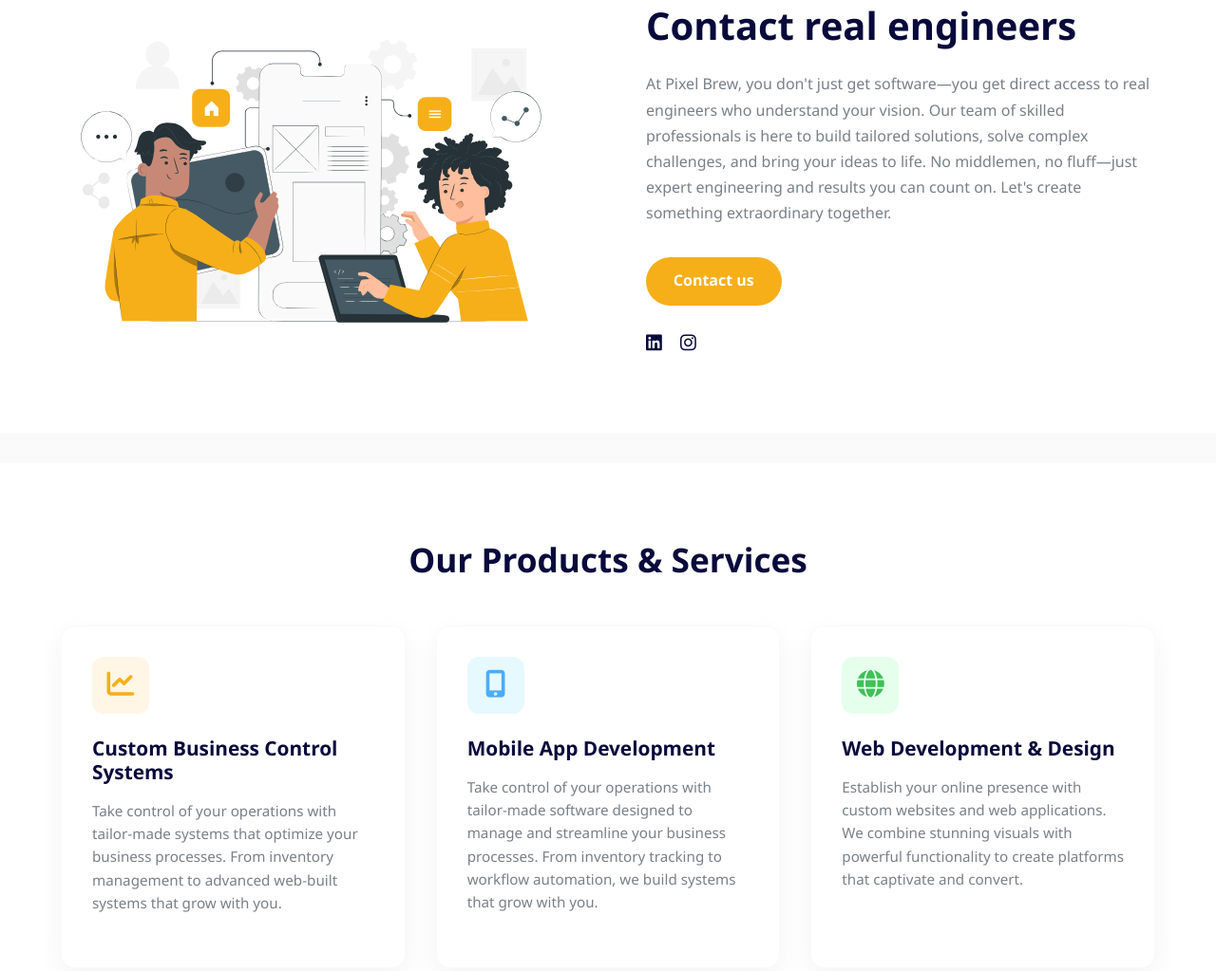
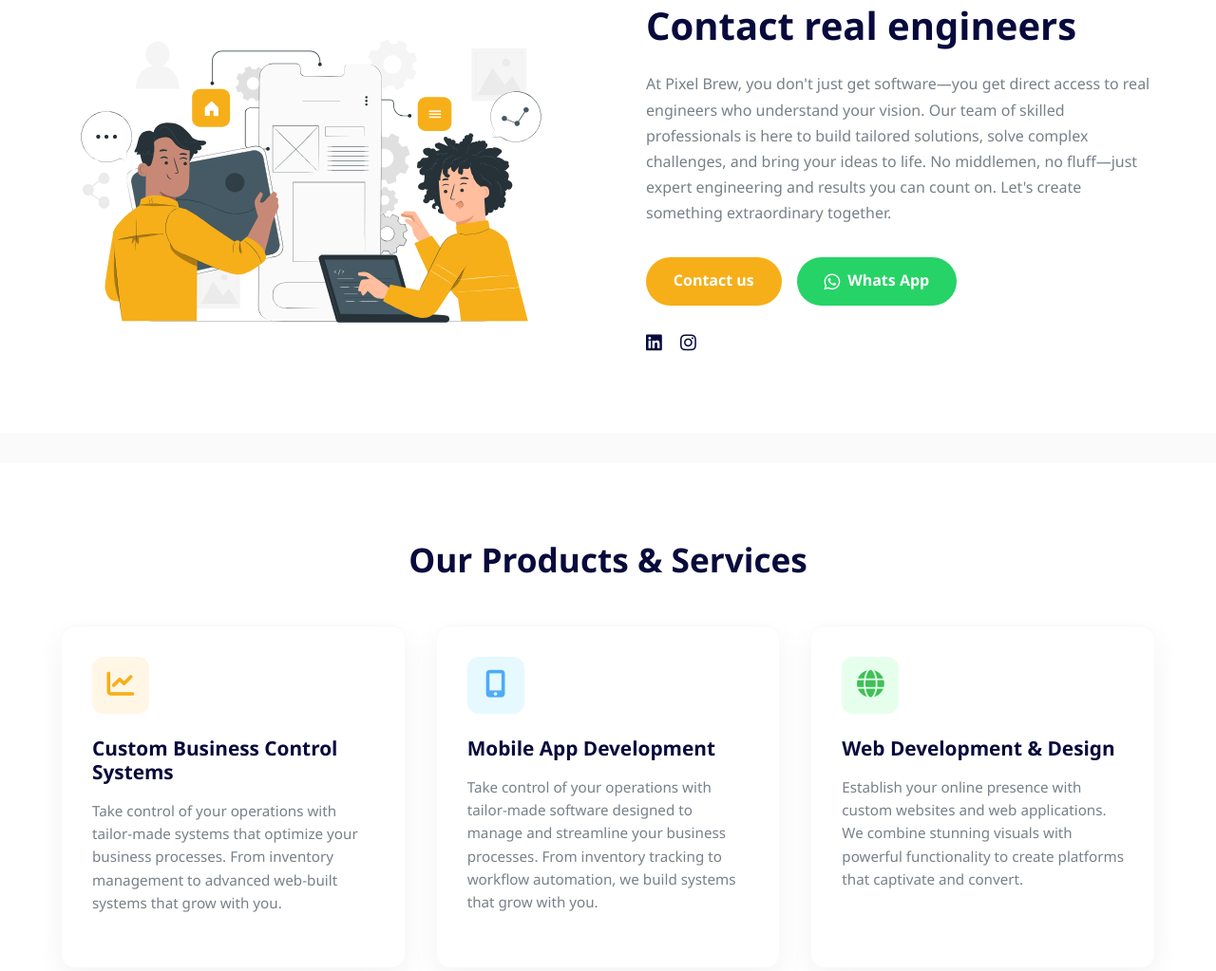
Before and after one commit to Manudev24/pixel_brew_langing_page, a plain HTML site: page index.html in a window 1280 px wide. Shown: the part 894-1917 px from the top of the page at 95% size. Drawn offline with Linux system fonts and the light colour scheme.

Commit message:
Whats app button

```diff
--- a/index.html
+++ b/index.html
@@ -56,7 +56,13 @@
         <div class="contact-engineers-content">
             <h2>Contact real engineers</h2>
             <p>At Pixel Brew, you don't just get software—you get direct access to real engineers who understand your vision. Our team of skilled professionals is here to build tailored solutions, solve complex challenges, and bring your ideas to life. No middlemen, no fluff—just expert engineering and results you can count on. Let's create something extraordinary together.</p>
-            <a href="#" class="contact-btn">Contact us</a>
+
+            <div class="contact-options">
+                <a href="#" class="contact-btn">Contact us</a>
+                <a href="https://wa.me/+18483492850" class="whatsapp-btn" target="_blank">
+                    <i class="fab fa-whatsapp"></i> Whats App
+                </a>
+            </div>
             <div class="social-icons">
                 <a href="https://www.linkedin.com/company/106520306" target="_blank"><i class="fab fa-linkedin"></i></a>
                 <a href="https://www.instagram.com/pixelbrew.dev/" target="_blank"><i class="fab fa-instagram"></i></a>
@@ -215,7 +221,7 @@
             <h3>Contact Info</h3>
             <p>info@pixelbrew.com</p>
             <p>sales@pixelbrew.com</p>
-            <p>+1 (999) 999-9999</p>
+            <p>+1 (848)-349-2850</p>
         </div>
     </section>
 
--- a/styles.css
+++ b/styles.css
@@ -855,6 +855,54 @@
     100% { opacity: 1; transform: translateX(0); }
 }
 
+/* Contact buttons container */
+.contact-options {
+    display: flex;
+    gap: 1rem;
+    margin-bottom: 1.5rem;
+    flex-wrap: wrap;
+}
+
+/* WhatsApp button style */
+.whatsapp-btn {
+    background-color: #25D366;
+    color: white;
+    padding: 0.8rem 1.8rem;
+    border-radius: 30px;
+    text-decoration: none;
+    font-weight: 600;
+    display: inline-flex;
+    align-items: center;
+    gap: 0.5rem;
+    font-size: 1rem;
+    transition: var(--transition);
+    border: none;
+}
+
+.whatsapp-btn:hover {
+    background-color: #128C7E;
+    transform: translateY(-3px);
+}
+
+/* WhatsApp icon */
+.whatsapp-btn i {
+    font-size: 1.2rem;
+}
+
+/* Mobile responsiveness */
+@media (max-width: 576px) {
+    .contact-options {
+        flex-direction: column;
+    }
+
+    .contact-btn,
+    .whatsapp-btn {
+        width: 100%;
+        text-align: center;
+        justify-content: center;
+    }
+}
+
 /* Delay utilities for animations */
 .delay-100 { animation-delay: 0.1s; }
 .delay-200 { animation-delay: 0.2s; }
```
Also changed, not shown: 1 other file.
